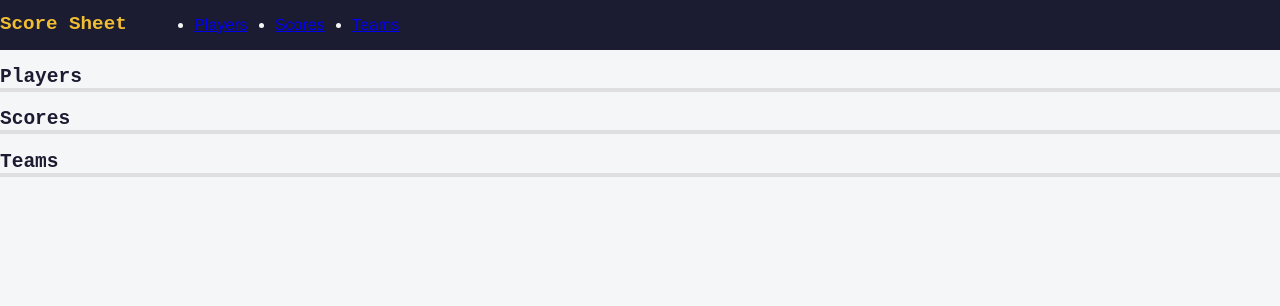
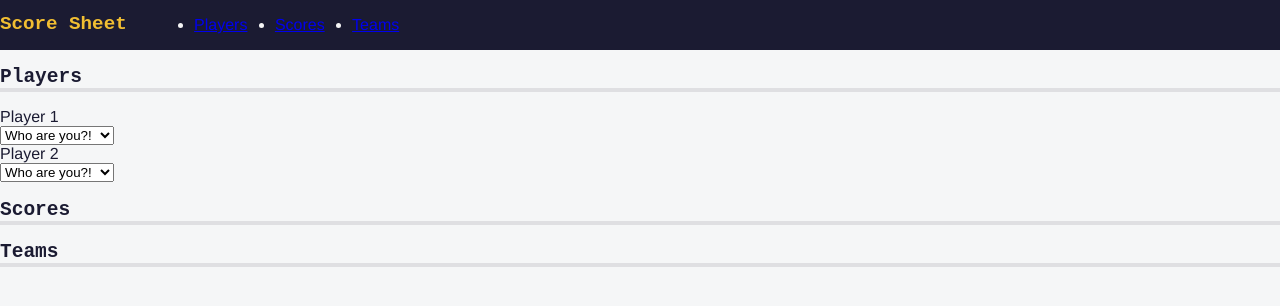
Before and after one commit to sage-code82/Shatterpoint-Scores, a plain HTML site: page index.html in a window 1280 px wide. Drawn offline with Linux system fonts and the light colour scheme.

Commit message:
add the player dropdowns

```diff
--- a/index.html
+++ b/index.html
@@ -21,6 +21,28 @@
       <form>
         <section>
           <h2 id="players">Players</h2>
+          <div class="question-block">
+            <label for="player1">Player 1</label>
+          </div>
+          <div class="answer">
+            <select name="player1" id="player1" required>
+              <option value="">Who are you?!</option>
+              <option value="Stephen Sage">Stephen Sage</option>
+              <option value="Owen Appleton">Owen Appleton</option>
+              <option value="Danny Adlem">Danny Adlem</option>
+              <option value="Jay Harris">Jay Harris</option>
+            </select>
+          </div>
+          <label for="player2">Player 2</label>
+          <div class="answer">
+            <select name="player2" id="player2" required>
+              <option value="">Who are you?!</option>
+              <option value="Stephen Sage">Stephen Sage</option>
+              <option value="Owen Appleton">Owen Appleton</option>
+              <option value="Danny Adlem">Danny Adlem</option>
+              <option value="Jay Harris">Jay Harris</option>
+            </select>
+          </div>
         </section>
         <section>
           <h2 id="scores">Scores</h2>
```
